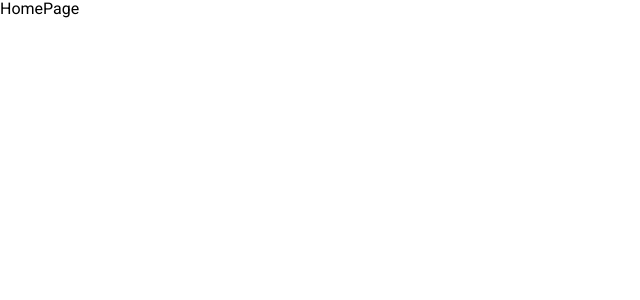
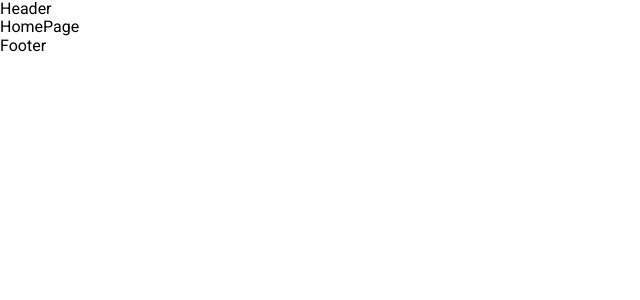
Before and after one commit to grum1n/vcs-react-manice, a React (Create React App) app: page / in a window 1280 px wide. Shown: the top 300 px of the page, without its empty margins (0-640 px from the left). Built offline with nearby package versions, Linux system fonts and the light colour scheme.

Commit message:
created FrameContainer

```diff
--- /dev/null
+++ b/src/components/Footer/index.js
@@ -0,0 +1,10 @@
+import React from 'react';
+import './footer.css';
+
+function Footer() {
+    return (
+        <div>Footer</div>
+    );
+}
+
+export default Footer;
--- /dev/null
+++ b/src/components/FrameContainer/index.js
@@ -0,0 +1,18 @@
+import React from 'react';
+import Footer from '../Footer';
+import Header from '../Header';
+import './frameContainer.css';
+
+function FrameContainer({ children }) {
+    return (
+        <div>
+            <Header />
+            <main>
+                {children}
+            </main>
+            <Footer />
+        </div>
+    );
+}
+
+export default FrameContainer;
--- /dev/null
+++ b/src/components/Header/index.js
@@ -0,0 +1,10 @@
+import React from 'react';
+import './header.css';
+
+function Header() {
+    return (
+        <div>Header</div>
+    );
+}
+
+export default Header;
--- a/src/pages/public/Home/index.js
+++ b/src/pages/public/Home/index.js
@@ -1,9 +1,12 @@
 import React from 'react';
+import FrameContainer from '../../../components/FrameContainer';
 import './home.css';
 
 function HomePage() {
     return (
-        <div>HomePage</div>
+        <FrameContainer>
+             <div>HomePage</div>
+        </FrameContainer>
     );
 }
 
```
Also changed, not shown: src/components/Footer/footer.css (added), src/components/FrameContainer/frameContainer.css (added), src/components/Header/header.css (added).
